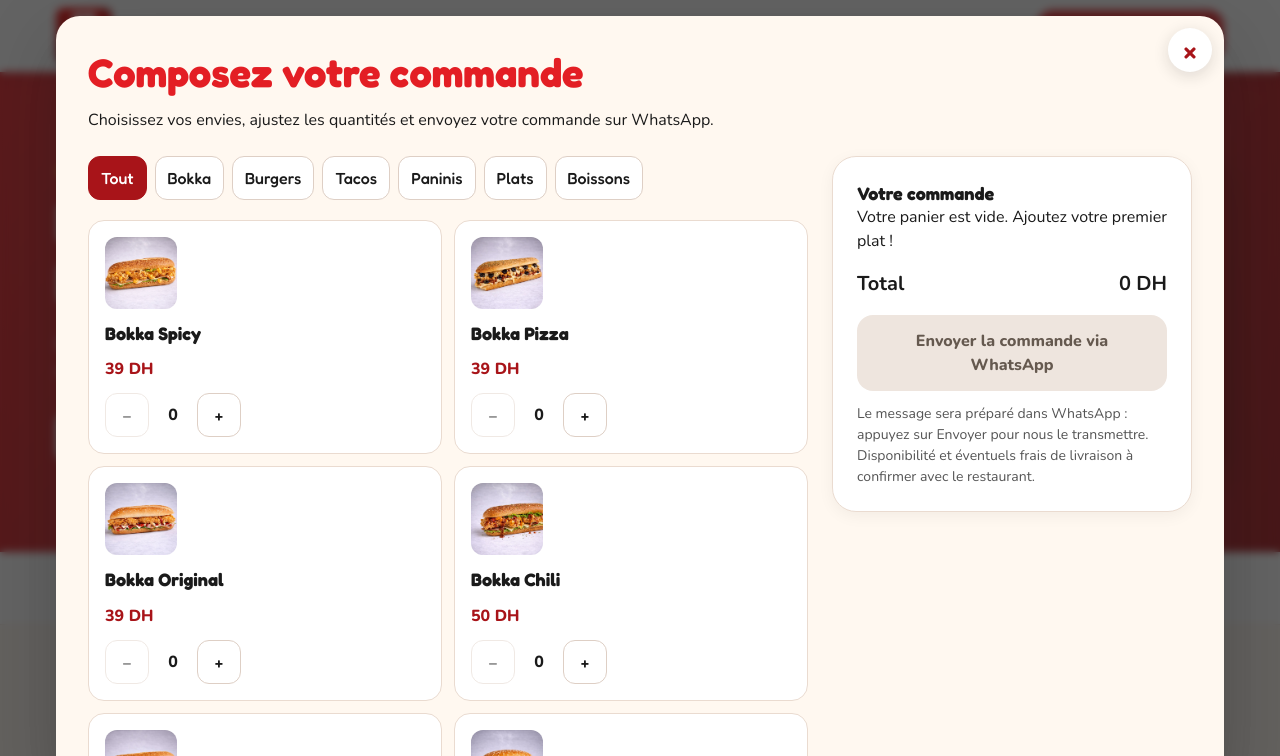
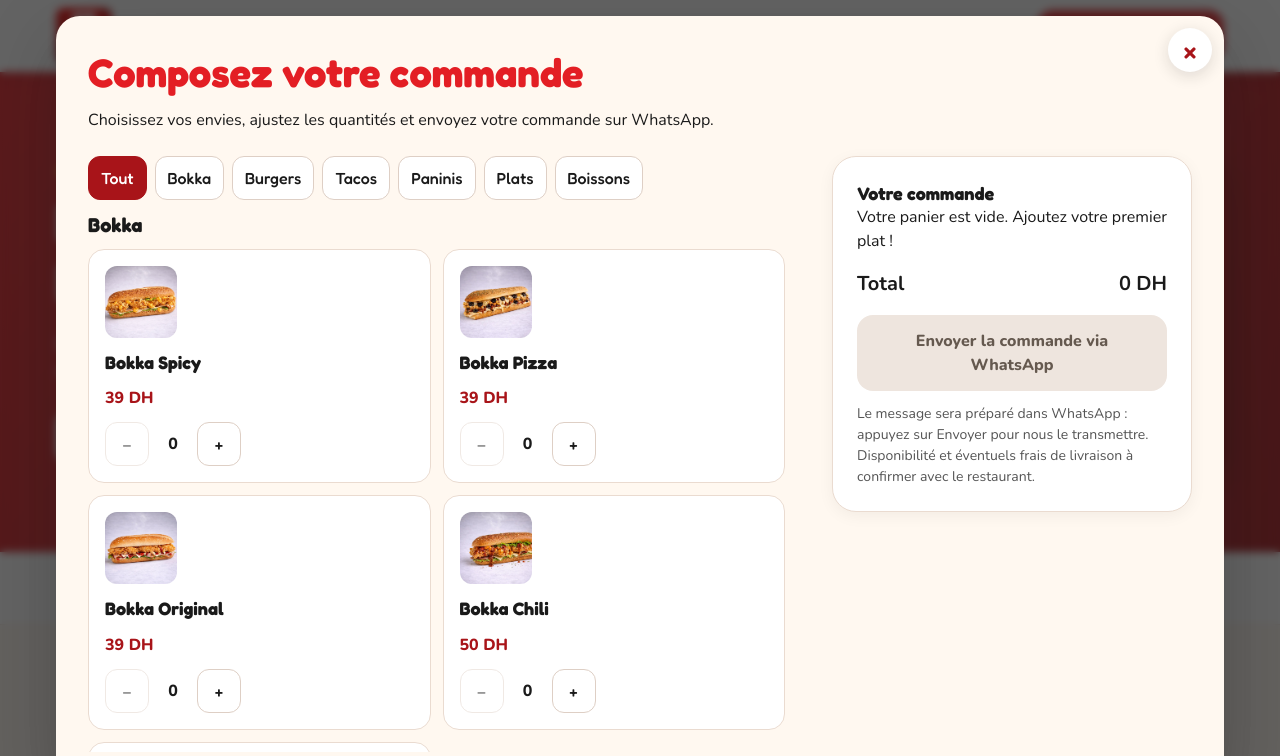
Before and after one commit to The1W0lf/piloto-test-website, a plain HTML site: page index.html in a window 1280 px wide. Both pictures are taken after a click on the link "Commander Maintenant". Shown: the top 756 px of the page. Drawn offline with nearby package versions, Linux system fonts and the light colour scheme.

Commit message:
Add scroll-aware menu category navigation

```diff
--- a/index.html
+++ b/index.html
@@ -118,29 +118,34 @@
         #menu .po-open:hover { background:var(--color-primary-dark,#A81419); transform:translateY(-2px); }
         #commander { position:fixed; inset:0; z-index:1000; display:grid; place-items:center; overflow:auto; padding:16px; background:rgba(26,26,26,.68); backdrop-filter:blur(4px); color:var(--color-ink,#1A1A1A); font:16px/1.5 var(--font-body,'Nunito',sans-serif); }
         #commander[hidden] { display:none!important; }
-        #commander .po-dialog-card { position:relative; width:min(1168px,100%); max-height:calc(100dvh - 32px); overflow:auto; border-radius:24px; background:var(--color-cream,#FFF8F0); box-shadow:0 24px 70px rgba(26,26,26,.28); animation:po-enter 220ms ease-out; }
+        #commander .po-dialog-card { position:relative; width:min(1168px,100%); height:min(780px,calc(100dvh - 32px)); overflow:hidden; border-radius:24px; background:var(--color-cream,#FFF8F0); box-shadow:0 24px 70px rgba(26,26,26,.28); animation:po-enter 220ms ease-out; }
         #commander .po-close { position:sticky; z-index:2; top:12px; float:right; margin:12px 12px -56px 0; border:0; border-radius:999px; background:#fff; color:#A81419; font-size:28px; line-height:1; box-shadow:0 4px 16px rgba(26,26,26,.14); }
         body.po-modal-open { overflow:hidden; }
         @keyframes po-enter { from { opacity:0; transform:translateY(12px) scale(.985); } to { opacity:1; transform:none; } }
         #commander * { box-sizing:border-box; }
-        #commander .po-wrap { max-width:1168px; margin:auto; padding:32px; }
+        #commander .po-wrap { width:100%; height:100%; margin:auto; padding:32px; display:flex; flex-direction:column; overflow:hidden; }
         #commander h2,#commander h3,#commander button { font-family:var(--font-heading,'Fredoka',sans-serif); }
         #commander h2 { color:var(--color-primary,#E31E24); font-size:clamp(28px,4vw,40px); margin:0 0 12px; }
         #commander .po-intro { margin:0 0 24px; }
-        #commander .po-layout { display:grid; grid-template-columns:minmax(0,2fr) minmax(280px,1fr); gap:24px; align-items:start; }
-        #commander .po-filters { display:flex; flex-wrap:wrap; gap:8px; margin-bottom:20px; }
+        #commander .po-layout { display:grid; grid-template-columns:minmax(0,2fr) minmax(280px,1fr); gap:24px; align-items:stretch; flex:1; min-height:0; }
+        #commander .po-menu-column { display:flex; flex-direction:column; min-height:0; }
+        #commander .po-filters { display:flex; flex-wrap:wrap; flex:none; gap:8px; margin-bottom:12px; }
         #commander button { min-height:44px; min-width:44px; cursor:pointer; border:1px solid #decfc5; border-radius:12px; background:white; color:#1A1A1A; font-size:16px; padding:8px 12px; transition:background 180ms; }
         #commander button:focus-visible,#commander a:focus-visible { outline:3px solid #A81419; outline-offset:3px; }
         #commander button[aria-pressed="true"] { background:#A81419; color:white; border-color:#A81419; }
         #commander button:disabled { opacity:.45; cursor:default; }
-        #commander .po-products { display:grid; grid-template-columns:repeat(2,minmax(0,1fr)); gap:12px; }
+        #commander .po-products { position:relative; flex:1; min-height:0; overflow-y:auto; overscroll-behavior:contain; scrollbar-gutter:stable; padding:0 8px 20px 0; scroll-behavior:smooth; }
+        #commander .po-category-section { scroll-margin-top:8px; }
+        #commander .po-category-section + .po-category-section { margin-top:24px; }
+        #commander .po-category-title { color:#1A1A1A; font-size:20px; margin:0 0 10px; }
+        #commander .po-category-grid { display:grid; grid-template-columns:repeat(2,minmax(0,1fr)); gap:12px; }
         #commander .po-product { background:white; border:1px solid #eadbd0; border-radius:16px; padding:16px; display:flex; flex-direction:column; gap:12px; }
         #commander .po-product img { width:72px; height:72px; object-fit:cover; border-radius:12px; }
         #commander h3 { font-size:18px; line-height:1.35; margin:0; overflow-wrap:anywhere; }
         #commander .po-price { color:#A81419; font-weight:800; margin:0; }
         #commander .po-picker { display:flex; align-items:center; gap:12px; margin-top:auto; }
         #commander output { min-width:24px; text-align:center; font-weight:800; }
-        #commander .po-cart { position:sticky; top:88px; background:white; border:1px solid #eadbd0; border-radius:24px; padding:24px; box-shadow:0 4px 16px #1a1a1a0d; }
+        #commander .po-cart { align-self:start; max-height:100%; overflow-y:auto; background:white; border:1px solid #eadbd0; border-radius:24px; padding:24px; box-shadow:0 4px 16px #1a1a1a0d; }
         #commander .po-lines { list-style:none; padding:0; margin:16px 0; }
         #commander .po-lines li { padding:12px 0; border-bottom:1px solid #eadbd0; }
         #commander .po-line-top { display:flex; justify-content:space-between; gap:12px; }
@@ -152,16 +157,16 @@
         #commander .po-note { font-size:14px; margin:12px 0 0; color:#555; }
         #commander [hidden] { display:none!important; }
         #commander .po-status { position:absolute; width:1px; height:1px; overflow:hidden; clip-path:inset(50%); }
-        @media(max-width:767px) { #commander { padding:0; place-items:stretch; } #commander .po-dialog-card { min-height:100dvh; max-height:100dvh; border-radius:0; } #commander .po-wrap { padding:24px 16px calc(24px + env(safe-area-inset-bottom)); } #commander .po-layout { grid-template-columns:1fr; } #commander .po-cart { position:static; padding:20px; } #commander .po-product { padding:12px; } #commander h3 { font-size:16px; } }
-        @media(max-width:359px) { #commander .po-products { grid-template-columns:1fr; } }
+        @media(max-width:767px) { #commander { padding:0; place-items:stretch; } #commander .po-dialog-card { width:100%; height:100dvh; border-radius:0; } #commander .po-wrap { padding:24px 16px calc(16px + env(safe-area-inset-bottom)); } #commander h2 { font-size:28px; line-height:1.12; padding-right:48px; } #commander .po-intro { margin-bottom:14px; padding-right:36px; } #commander .po-layout { grid-template-columns:1fr; grid-template-rows:minmax(0,1fr) auto; gap:12px; } #commander .po-cart { width:100%; max-height:32dvh; padding:16px; border-radius:18px; } #commander .po-cart .po-note { display:none; } #commander .po-total { margin:10px 0; } #commander .po-product { padding:12px; } #commander h3 { font-size:16px; } }
+        @media(max-width:359px) { #commander .po-category-grid { grid-template-columns:1fr; } }
         @media(prefers-reduced-motion:reduce) { #commander button { transition:none; } }
       </style>
       <div class="po-wrap">
         <h2 id="pollito-order-title" tabindex="-1">Composez votre commande</h2>
         <p class="po-intro">Choisissez vos envies, ajustez les quantités et envoyez votre commande sur WhatsApp.</p>
         <div class="po-layout">
-          <div>
-            <div class="po-filters" aria-label="Filtrer les plats"></div>
+          <div class="po-menu-column">
+            <div class="po-filters" aria-label="Parcourir les catégories"></div>
             <div class="po-products"></div>
           </div>
           <aside class="po-cart" aria-labelledby="po-cart-title">
@@ -180,7 +185,6 @@
       <script>
       (() => {
         const root = document.currentScript.closest('#commander');
-        const section = root.closest('#menu');
         const openButtons = document.querySelectorAll('[data-order-open]');
         const closeButton = root.querySelector('.po-close');
         const focusableSelector = 'button:not([disabled]), a[href], input:not([disabled]), select:not([disabled]), textarea:not([disabled]), [tabindex]:not([tabindex="-1"])';
@@ -242,21 +246,60 @@
           controls.push({index,minus,plus,count});
           return group;
         }
-        items.forEach((item,index) => {
-          const card = el('article','po-product'); card.dataset.category=item.category;
-          const img=el('img'); img.src=item.image; img.alt=''; img.loading='lazy'; img.width=72; img.height=72;
-          card.append(img,el('h3','',item.name),el('p','po-price',money(item.price)),picker(index,'product'));
-          products.append(card);
+        const filters=root.querySelector('.po-filters');
+        const categorySections = new Map();
+        Object.keys(names).filter(key => key !== 'all').forEach(key => {
+          const section = el('div','po-category-section');
+          section.dataset.category = key;
+          section.setAttribute('role','group');
+          const heading = el('h3','po-category-title',names[key]);
+          heading.id = 'po-category-' + key;
+          section.setAttribute('aria-labelledby',heading.id);
+          const grid = el('div','po-category-grid');
+          items.forEach((item,index) => {
+            if (item.category !== key) return;
+            const card = el('article','po-product'); card.dataset.category=item.category;
+            const img=el('img'); img.src=item.image; img.alt=''; img.loading='lazy'; img.width=72; img.height=72;
+            card.append(img,el('h3','',item.name),el('p','po-price',money(item.price)),picker(index,'product'));
+            grid.append(card);
+          });
+          section.append(heading,grid);
+          products.append(section);
+          categorySections.set(key,section);
         });
-        const filters=root.querySelector('.po-filters');
+        const filterButtons = new Map();
+        const setActiveCategory = key => {
+          filterButtons.forEach((button,buttonKey) => button.setAttribute('aria-pressed',String(buttonKey===key)));
+        };
         Object.entries(names).forEach(([key,label]) => {
           const button=el('button','',label); button.type='button'; button.setAttribute('aria-pressed',String(key==='all'));
           button.addEventListener('click', () => {
-            filters.querySelectorAll('button').forEach(b=>b.setAttribute('aria-pressed',String(b===button)));
-            Array.from(products.children).forEach(card=>card.hidden=key!=='all' && card.dataset.category!==key);
+            setActiveCategory(key);
+            const target = key==='all' ? 0 : categorySections.get(key).offsetTop;
+            products.scrollTo({ top:target, behavior:window.matchMedia('(prefers-reduced-motion: reduce)').matches?'auto':'smooth' });
           });
           filters.append(button);
+          filterButtons.set(key,button);
         });
+        let scrollFrame;
+        const syncCategoryToScroll = () => {
+          scrollFrame = 0;
+          if (products.scrollTop <= 8) {
+            setActiveCategory('all');
+            return;
+          }
+          if (products.scrollTop + products.clientHeight >= products.scrollHeight - 8) {
+            setActiveCategory('boissons');
+            return;
+          }
+          const marker = products.scrollTop + Math.min(120,products.clientHeight*.28);
+          let current = 'bokka';
+          categorySections.forEach((section,key) => { if (section.offsetTop <= marker) current=key; });
+          setActiveCategory(current);
+        };
+        products.addEventListener('scroll',() => {
+          if (!scrollFrame) scrollFrame=requestAnimationFrame(syncCategoryToScroll);
+        },{passive:true});
         const lines=root.querySelector('.po-lines');
         const rows=items.map((item,index)=>{
           const row=el('li'); const top=el('div','po-line-top'); const subtotal=el('span');
```
Also changed, not shown: ordering-section.html (+62 -19 lines).
